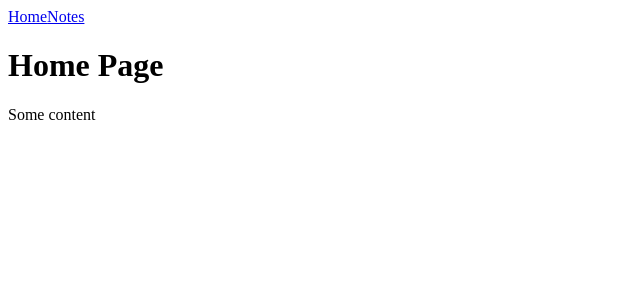
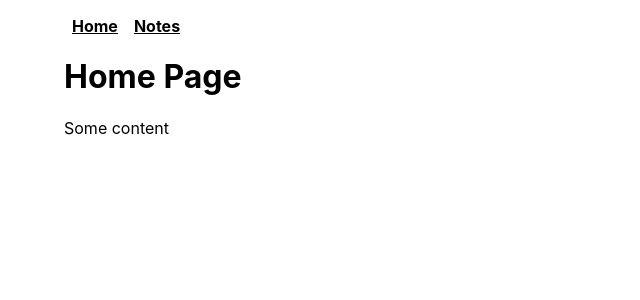
Before and after one commit to victorkane/notes-app, a Next.js app: page / in a window 1280 px wide. Shown: the top 300 px of the page, without its empty margins (0-640 px from the left). Built offline with nearby package versions, Linux system fonts and the light colour scheme.

Commit message:
feat: completed initial home page layout with global css file

```diff
--- /dev/null
+++ b/app/globals.css
@@ -0,0 +1,51 @@
+* {
+  box-sizing: border-box;
+}
+
+html,
+body {
+  padding: 0;
+  margin: 0;
+  font-family: -apple-system, BlinkMacSystemFont, Segoe UI, Roboto, Oxygen, Ubuntu, Cantarell, Fira Sans, Droid Sans,
+    Helvetica Neue, sans-serif;
+    padding: 0 2rem;
+}
+
+a {
+  color: inherit;
+  text-decoration: none;
+  padding: 0;
+  margin: 0;
+}
+
+main {
+  min-height: 100vh;
+  padding: 1rem 0;
+  display: flex;
+  flex-direction: column;
+  justify-content: flex-start;
+  align-items: flex-start;
+}
+
+input, textarea {
+  display: block;
+  max-width: 300px;
+  margin: 0.5rem 0;
+}
+
+button {
+  background-color: #000000;
+  border: none;
+  color: white;
+  padding: 0.5rem 2rem;
+  text-align: center;
+  text-decoration: none;
+  display: inline-block;
+  cursor: pointer;
+}
+
+nav a {
+  font-weight: bold;
+  margin: 0 0.5rem;
+  text-decoration: underline;
+}
--- a/app/layout.tsx
+++ b/app/layout.tsx
@@ -1,5 +1,6 @@
 /* eslint-disable @next/next/no-head-element */
 import Link from "next/link"
+import "./globals.css"
 
 export default function RootLayout({
   children,
```
